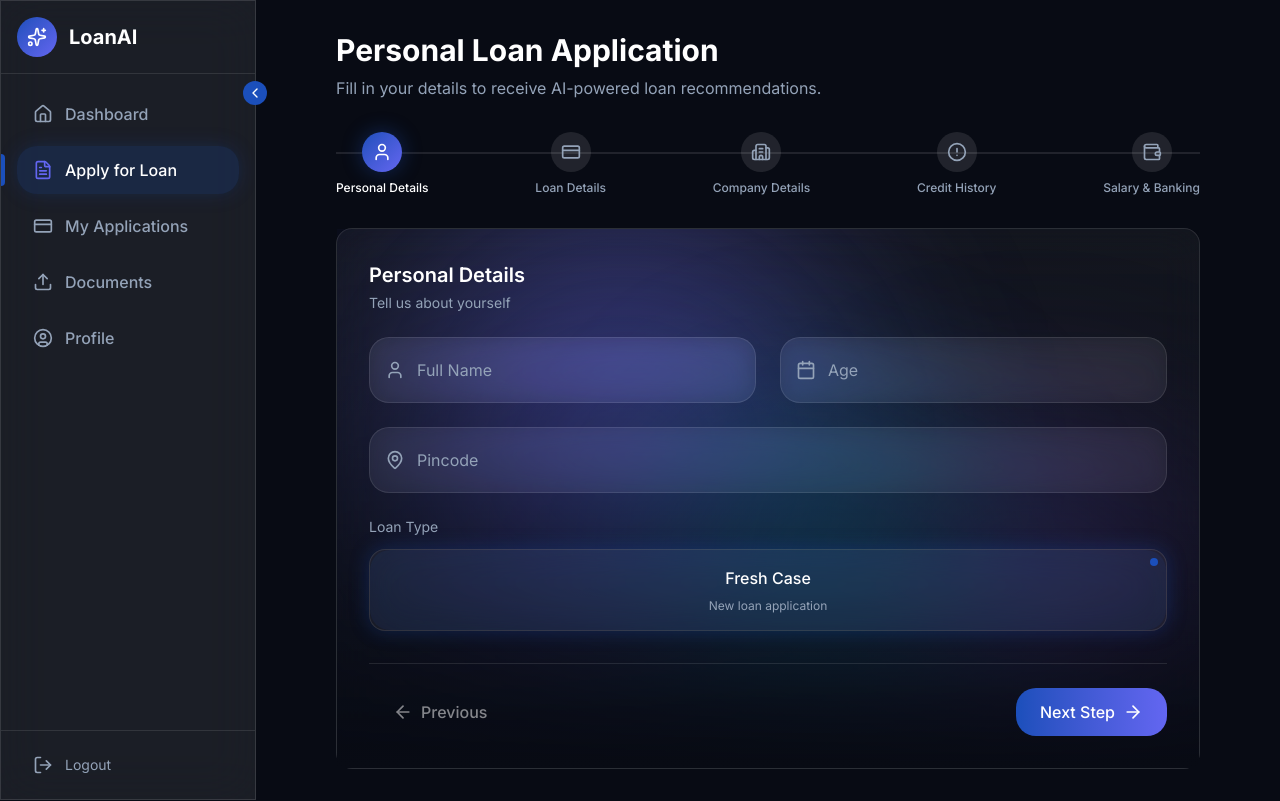
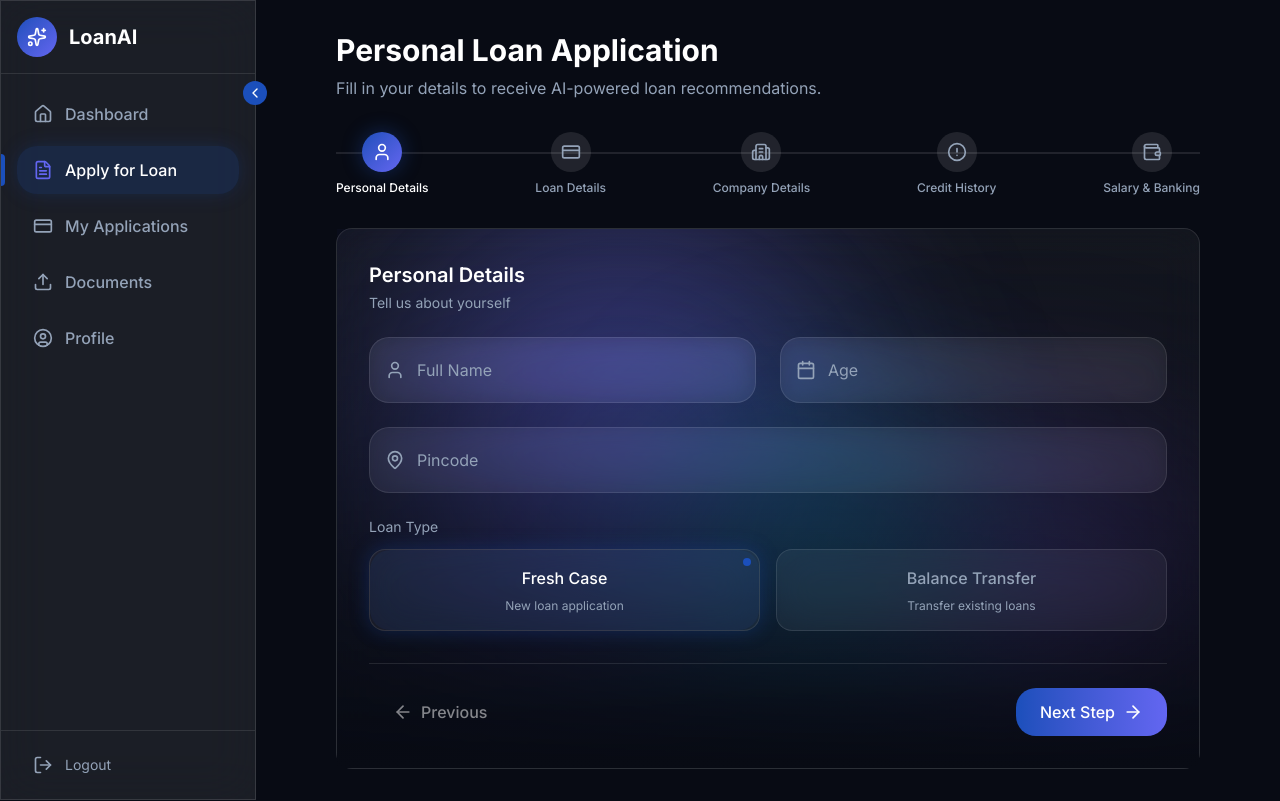
Before and after one commit to kanwal891/LoanAI-Frontend, a Next.js app: page /apply in a window 1280 px wide. Built offline with nearby package versions, Linux system fonts and the light colour scheme.

Commit message:
Added BT Case

```diff
--- a/src/app/apply/page.tsx
+++ b/src/app/apply/page.tsx
@@ -313,10 +313,11 @@ export default function ApplyPage() {
                           <label className="text-sm text-muted-foreground mb-3 block">Loan Type</label>
                           <SegmentedToggle
                             options={[
-                              { value: "fresh", label: "Fresh Case", description: "New loan application" }
+                              { value: "fresh", label: "Fresh Case", description: "New loan application" },
+                              { value: "bt", label: "Balance Transfer", description: "Transfer existing loans" }
                             ]}
                             value={caseType}
-                            onChange={(v) => setCaseType("fresh")}
+                            onChange={(v) => setCaseType(v)}
                           />
                         </div>
                       </div>
--- a/src/components/floating-input.tsx
+++ b/src/components/floating-input.tsx
@@ -17,6 +17,12 @@ interface FloatingInputProps {
   disabled?: boolean
 }
 
+// Native inputs that render their own browser-controlled placeholder
+// (e.g. "dd-mm-yyyy" for date) which can't be hidden via the placeholder
+// prop. For these, the floating label must always stay in the "floated"
+// position — there's no visually "empty" state to float down into.
+const ALWAYS_FLOATED_TYPES = ["date", "time", "datetime-local", "month", "week"]
+
 export function FloatingInput({
   label,
   type = "text",
@@ -32,7 +38,8 @@ export function FloatingInput({
   const [isFocused, setIsFocused] = useState(false)
   const id = useId()
   const hasValue = value.length > 0
-  const isActive = isFocused || hasValue
+  const isDateLikeType = ALWAYS_FLOATED_TYPES.includes(type)
+  const isActive = isFocused || hasValue || isDateLikeType
 
   return (
     <div className={cn("relative", className)}>
@@ -54,7 +61,7 @@ export function FloatingInput({
           onChange={(e) => onChange(e.target.value)}
           onFocus={() => setIsFocused(true)}
           onBlur={() => setIsFocused(false)}
-          placeholder={isActive ? placeholder : ""}
+          placeholder={isActive && !isDateLikeType ? placeholder : ""}
           disabled={disabled}
           className={cn(
             "w-full px-4 py-4 pt-6 rounded-xl glass-input text-white transition-all duration-300",
```
